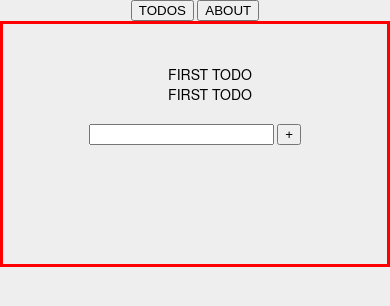
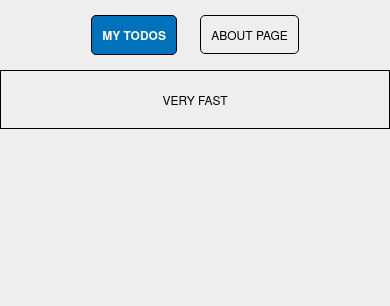
Before and after one commit to formatech/todo-app, a plain HTML site: page www/index.html in a window 390 px wide. Drawn offline with Linux system fonts and the light colour scheme; some packages are replaced by stand-ins of ours.

Commit message:
reusable component

```diff
--- a/tsconfig.json
+++ b/tsconfig.json
@@ -7,7 +7,7 @@
         "www/js/**"
     ],
     "compilerOptions": {
-        "module": "commonjs",
+        "module": "amd",
         "target": "es5",
         // "outDir": "www/js"
         "outFile": "www/js/index.js"
--- a/www/css/index.css
+++ b/www/css/index.css
@@ -51,3 +51,42 @@ body {
     border: 3px solid green;
     display: none;
 }
+
+tabs {
+    display: block;
+    margin: 15px;
+}
+
+tab {
+    padding: 10px;
+    color: #000;
+    margin: 0 10px;
+    border: 1px solid #000;
+    display: inline-block;
+    cursor: pointer;
+    border-radius: 5px;
+    transition: .3s linear all;
+}
+
+tab.active {
+    background: #0072bc;
+    color: #fff;
+    font-weight: bold;
+}
+
+tab:hover {
+    color: #0072bc;
+    border-color: #0072bc;
+    background: orange;
+}
+
+
+page {
+    display: none;
+    border: 1px solid #000;
+    padding: 20px;
+}
+
+page.active {
+    display: block;
+}
--- a/www/index.html
+++ b/www/index.html
@@ -31,22 +31,37 @@
 <body>
     <div class="app">
 
-        <div id="tabs">
-            <button tab="todo-page">TODOS</button>
-            <button tab="about-page">ABOUT</button>
-        </div>
+
+        <tabs target="mypages">
+            <tab class="active">
+                My Todos
+            </tab>
+            <tab>
+                About Page
+            </tab>
+        </tabs>
+
+        <page-container id="mypages">
+            <page class="active">
+                very fast
+            </page>
+            <page>
 
                 <div id="todo-page">
                     <div id="items">
-                <!-- items will be rendered here -->
+
                     </div>
                     <input id="todoTxt" type="text">
                     <button id="addBtn">+</button>
                 </div>
 
+            </page>
+            <page>
                 <div id="about-page">
                     ABOUT CONTENT HERE
                 </div>
+            </page>
+        </page-container>
 
     </div>
 
--- a/www/js/index.js
+++ b/www/js/index.js
@@ -1,3 +1,4 @@
+function ballouta() { }
 function log(text) {
     // throw "fake error here";
     console.log(text);
@@ -20,6 +21,21 @@ function addTodoToHtml(service, item, $items) {
     $items.append($todo);
 }
 document.addEventListener('deviceready', function () {
+    $('tabs').each(function () {
+        var $tabs = $(this).find('tab');
+        var rootTab = $(this);
+        var selector = '#' + $(this).attr('target');
+        var $pages = $(selector + ' page');
+        $tabs.on('click', function () {
+            var index = $(this).index();
+            // hide pages and show current page
+            $pages.removeClass('active');
+            $($pages[index]).addClass('active');
+            // remove active from tabs and add it to the current tab
+            $tabs.removeClass('active');
+            $($tabs[index]).addClass('active');
+        });
+    });
     // setup navigation
     $('#todo-page').show();
     // show todo page
```
Also changed, not shown: 2 other files. Lines whose indentation alone changed are shown as unchanged.
